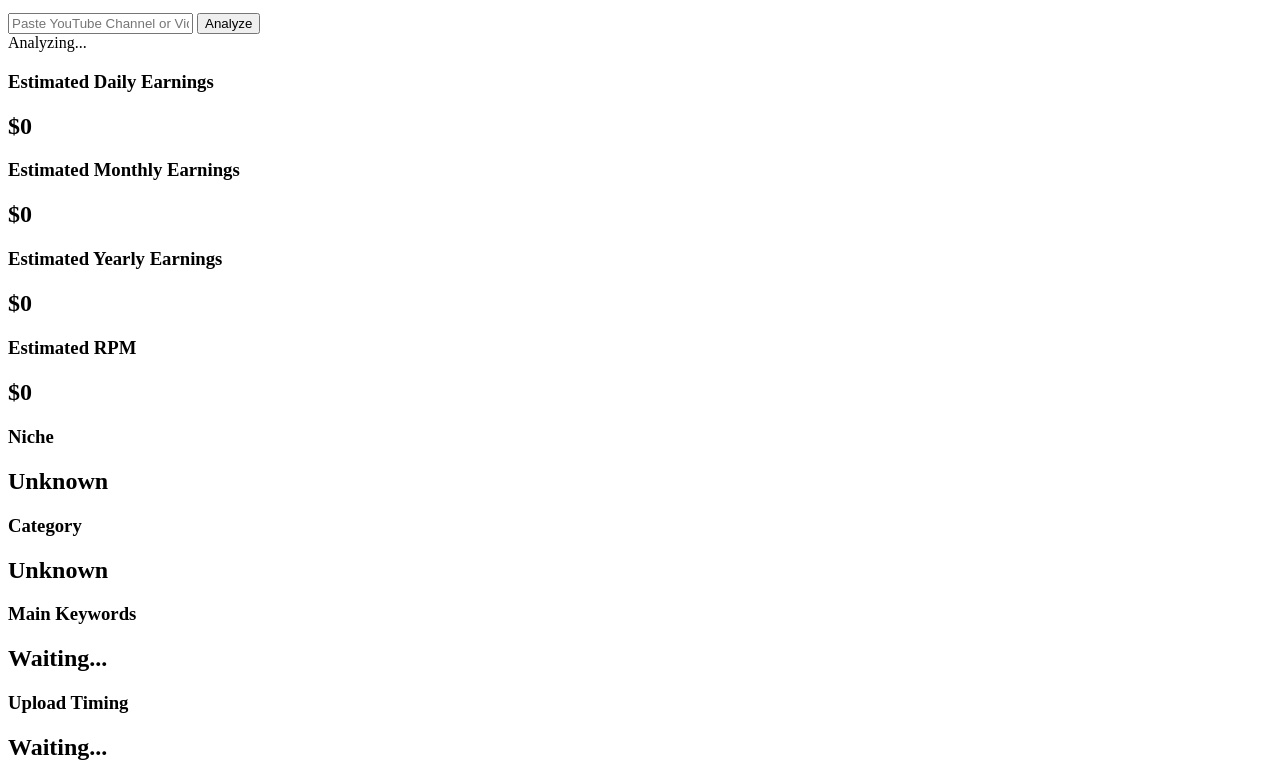
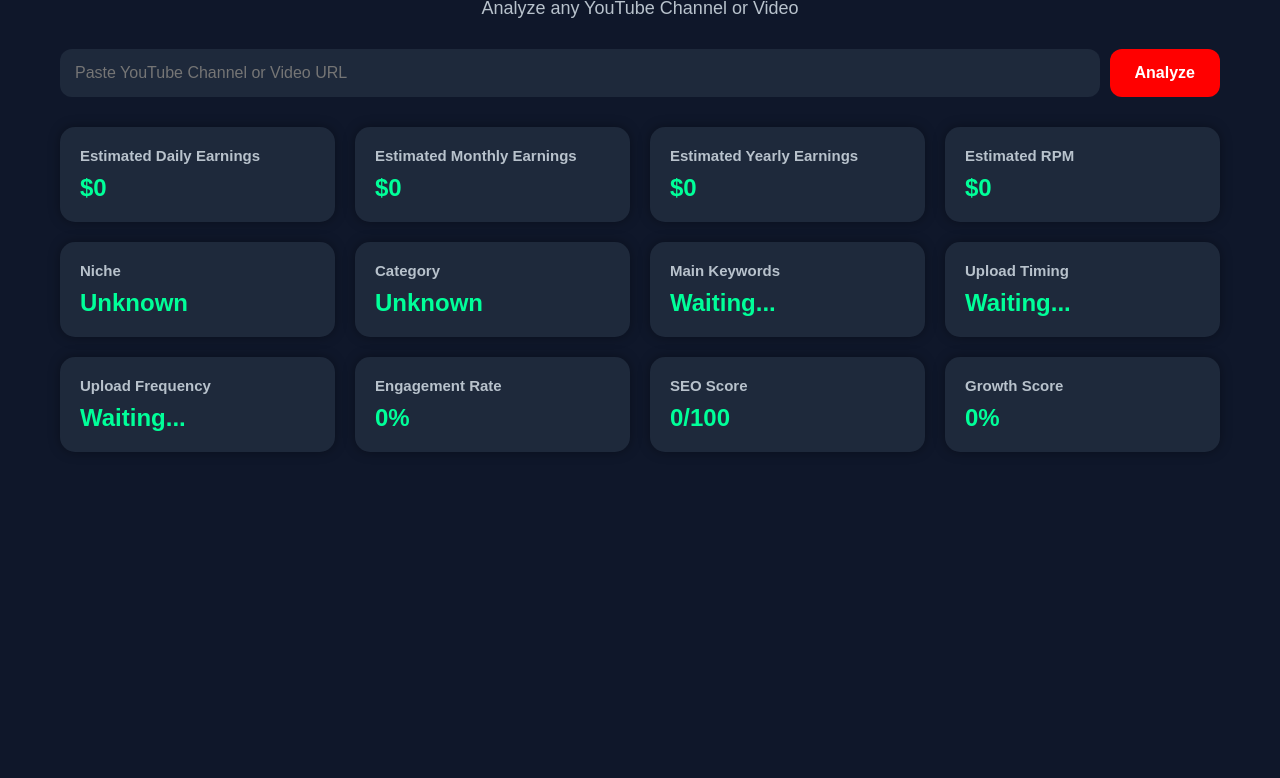
Before and after one commit to saeed101934/YouTube-Analyzer, a plain HTML site: page index.html in a window 1280 px wide. Shown: the part 102-880 px from the top of the page. After the commit the page ends 800 px from the top, so only its background shows below. Drawn offline with Linux system fonts and the light colour scheme.

Commit message:
Add initial styles for layout and components

```diff
--- a/style.css
+++ b/style.css
@@ -1 +1,119 @@
-/* Style file */
+*{
+margin:0;
+padding:0;
+box-sizing:border-box;
+font-family:Arial,Helvetica,sans-serif;
+}
+
+body{
+background:#0f172a;
+color:#fff;
+}
+
+.container{
+max-width:1200px;
+margin:auto;
+padding:20px;
+}
+
+header{
+text-align:center;
+margin:30px 0;
+}
+
+header h1{
+font-size:34px;
+color:#ff3b3b;
+margin-bottom:10px;
+}
+
+header p{
+color:#b8c2cc;
+font-size:18px;
+}
+
+.searchBox{
+display:flex;
+gap:10px;
+margin:30px 0;
+}
+
+.searchBox input{
+flex:1;
+padding:15px;
+border:none;
+border-radius:12px;
+font-size:16px;
+background:#1e293b;
+color:white;
+outline:none;
+}
+
+.searchBox button{
+padding:15px 25px;
+border:none;
+border-radius:12px;
+background:#ff0000;
+color:white;
+font-size:16px;
+font-weight:bold;
+cursor:pointer;
+}
+
+.searchBox button:hover{
+background:#cc0000;
+}
+
+.loading{
+display:none;
+text-align:center;
+margin:20px;
+font-size:18px;
+color:#00ff99;
+}
+
+.dashboard{
+display:grid;
+grid-template-columns:repeat(auto-fit,minmax(250px,1fr));
+gap:20px;
+margin-top:25px;
+}
+
+.card{
+background:#1e293b;
+padding:20px;
+border-radius:15px;
+box-shadow:0 0 12px rgba(0,0,0,.35);
+transition:.3s;
+}
+
+.card:hover{
+transform:translateY(-5px);
+}
+
+.card h3{
+color:#b8c2cc;
+font-size:15px;
+margin-bottom:10px;
+}
+
+.card h2{
+font-size:24px;
+color:#00ff99;
+}
+
+@media(max-width:768px){
+
+.searchBox{
+flex-direction:column;
+}
+
+.searchBox button{
+width:100%;
+}
+
+header h1{
+font-size:28px;
+}
+
+}
```
